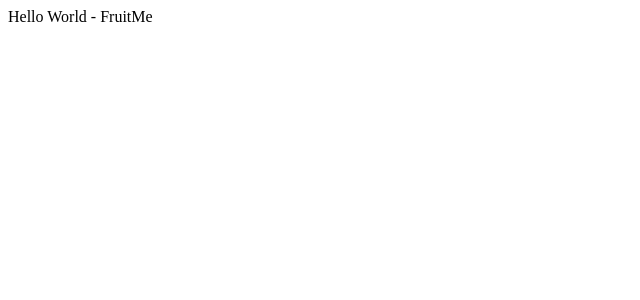
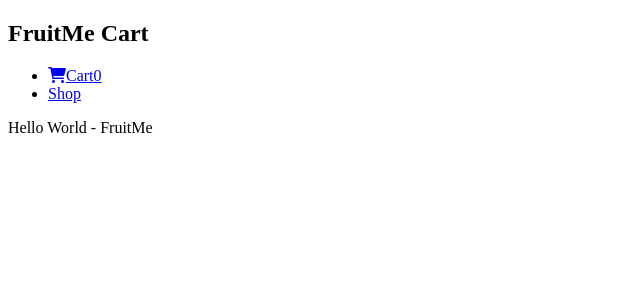
Before and after one commit to halmai-mcrae/frulu-store, a React (Create React App) app in the folder frontend/: page /cart in a window 1280 px wide. Shown: the top 300 px of the page, without its empty margins (0-640 px from the left). Built offline with nearby package versions, Linux system fonts and the light colour scheme.

Commit message:
Navbar showing on home page

```diff
--- a/frontend/public/index.html
+++ b/frontend/public/index.html
@@ -14,6 +14,7 @@
       content="FruitMe - Your new favourite fruit store"
     />
     <!-- <link rel="manifest" href="/site.webmanifest" /> -->
+    <script src="https://cdnjs.cloudflare.com/ajax/libs/font-awesome/6.1.1/js/all.min.js" integrity="sha512-6PM0qYu5KExuNcKt5bURAoT6KCThUmHRewN3zUFNaoI6Di7XJPTMoT6K0nsagZKk2OB4L7E3q1uQKHNHd4stIQ==" crossorigin="anonymous" referrerpolicy="no-referrer"></script>
     <title>FruitMe</title>
   </head>
   <body>
--- a/frontend/src/App.js
+++ b/frontend/src/App.js
@@ -4,11 +4,13 @@ import { BrowserRouter as Router, Routes, Route } from 'react-router-dom'
 import HomeScreen from './screens/HomeScreen'
 import ProductScreen from './screens/ProductScreen'
 import CartScreen from './screens/CartScreen'
-
+//Components
+import Navbar from './components/Navbar'
 function App() {
   return (
     <>
       <Router>
+        <Navbar />
         Hello World - FruitMe
         <main>
           <Routes>
--- a/frontend/src/components/Navbar.jsx
+++ b/frontend/src/components/Navbar.jsx
@@ -13,6 +13,7 @@ const Navbar = () => {
         <li>
           <Link to="/cart">
             {/* icon */}
+            <i className="fas fa-shopping-cart"></i>
             Cart
             <span className="cartlogo__badge">0</span>
           </Link>
```
